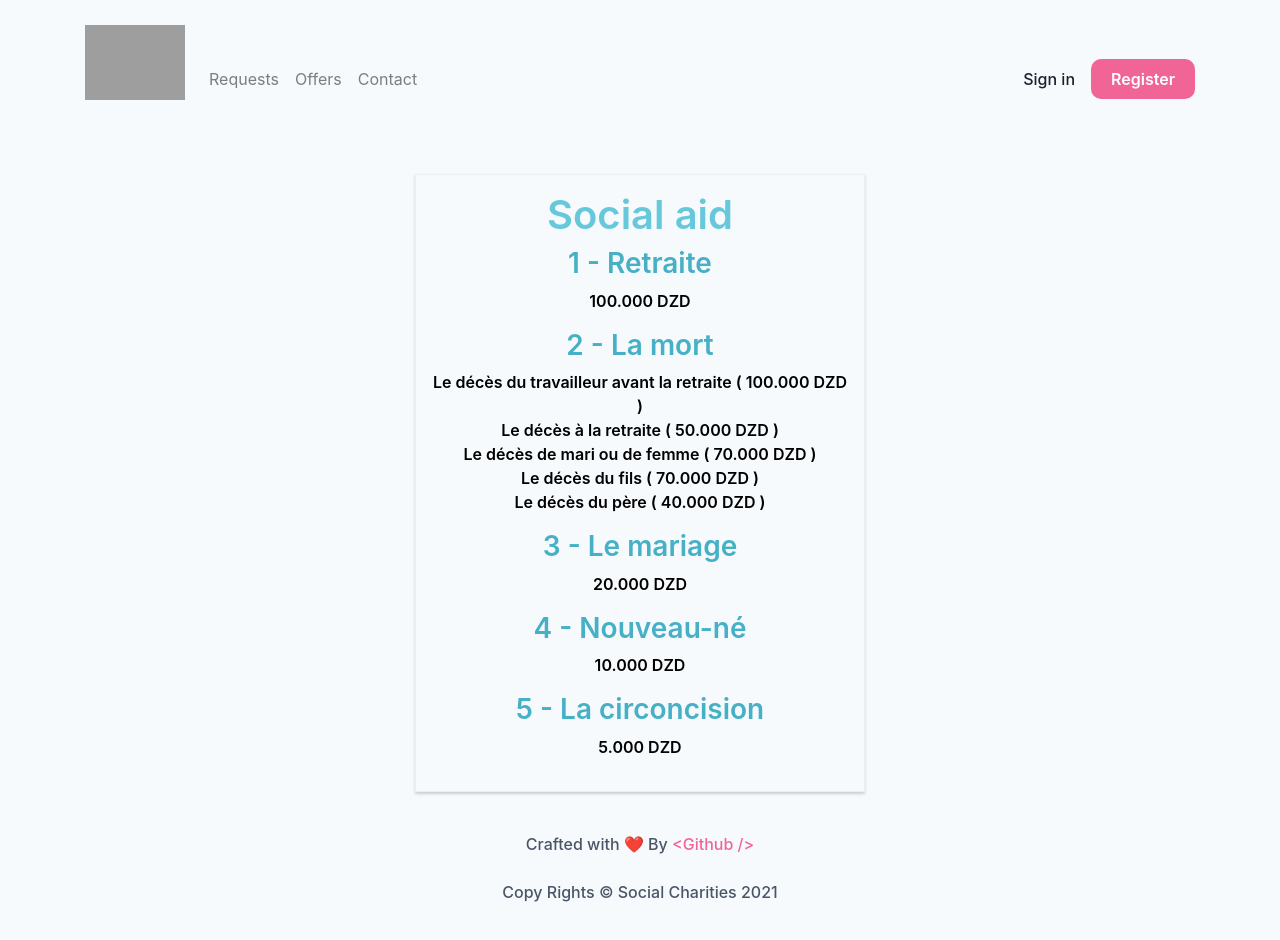
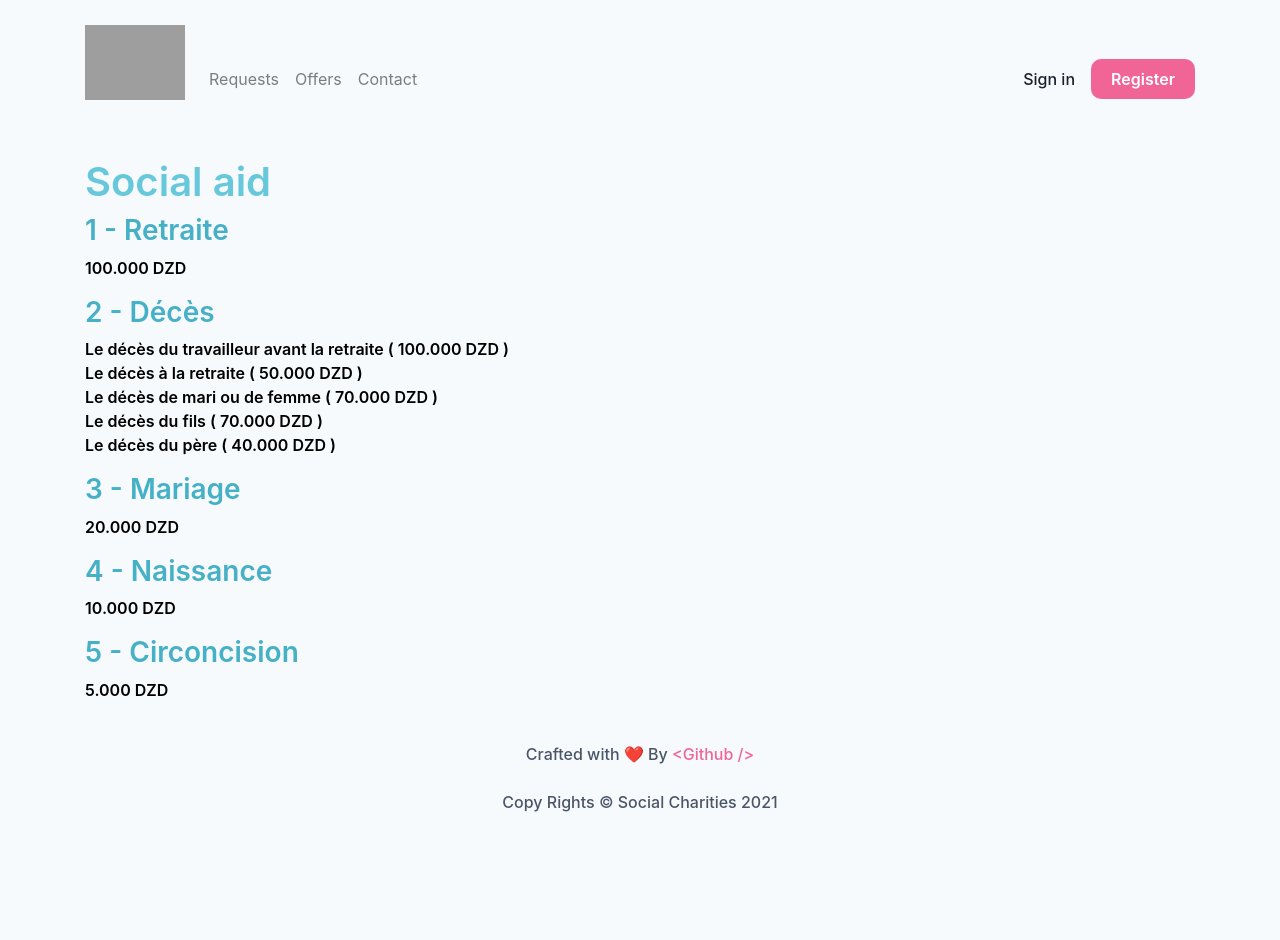
Before and after one commit to SidAhmedSahraoui/Social_Charities, a React (Create React App) app in the folder client/: page /offers/soc in a window 1280 px wide. Shown: the top 940 px of the page. After the commit the page ends 860 px from the top, so only its background shows below. Built offline with nearby package versions, Linux system fonts and the light colour scheme; grey boxes are pictures that could not be loaded.

Commit message:
fix container in offers

```diff
--- a/client/src/components/pages/Dropdown/Budget/budget.css
+++ b/client/src/components/pages/Dropdown/Budget/budget.css
@@ -127,13 +127,6 @@
   font-size: 1.8rem;
 }
 
-.icon {
-  width: 2.8rem;
-  height: 2.8rem;
-  fill: var(--white-color);
-  transition: fill 0.2s ease;
-}
-
 .icon-green:hover {
   fill: var(--green-color);
 }
--- a/client/src/components/pages/Home/Home-jss.js
+++ b/client/src/components/pages/Home/Home-jss.js
@@ -4,6 +4,9 @@ const Styles = createUseStyles({
   page: {
     padding: '0px 150px 0px 150px',
     marginBottom: '10px',
+    '& .loop': {
+    color: '#c2255c',
+    },
     '& h1.title': {
       color: '#2d3748',
       fontWeight: '700',
--- a/client/src/components/pages/Home/Home.js
+++ b/client/src/components/pages/Home/Home.js
@@ -28,7 +28,7 @@ const Home = () => {
             <h1 className='title mx-auto mx-lg-0 '>
                 Social Services <br /> Platform <br /> for {' '}
                 <TextLoop interval={1500} fade={true}
-                 className='red' children={["Teachers", "Academic staff", "ATS"]} />
+                 className='loop' children={["Teachers", "Academic staff", "ATS"]} />
                 <br />
             </h1>
           </div>
--- a/client/src/components/pages/Offers/description/Hea.js
+++ b/client/src/components/pages/Offers/description/Hea.js
@@ -1,30 +1,17 @@
 import React from 'react';
-import styled from 'styled-components';
+import { Container } from 'react-bootstrap'
 
 import { BUTTON_TRANSPARENT,
          BUTTON_TRANSPARENT_D,
          BUTTON_TRANSPARENT_N
           } from '../../../../Styles/Button'
 
-const StyledDiv = styled.div`
-  width: 60%;
-  margin: 16px auto;
-  border: 1px solid #eee;
-  box-shadow: 0 2px 3px #ccc;
-  padding: 16px;
-  text-align: center;
-
-  @media (min-width: 500px) {
-    width: 450px;
-  }
-`;
-
 
 const Hea = () => {
 
 
         return (
-            <StyledDiv>
+            <Container>
             <div >
                 <h1 style={BUTTON_TRANSPARENT}> Health services </h1>
                 <h3 style={BUTTON_TRANSPARENT_D}> 1 - opérations chirurgicales </h3>
@@ -37,7 +24,7 @@ const Hea = () => {
                 <p style={BUTTON_TRANSPARENT_N}> 25 % de la valeur pour les hammams
                                                   (seulement sous 50.000 DZD) </p>
             </div>
-            </StyledDiv>
+            </Container>
             )
         }
 
--- a/client/src/components/pages/Offers/description/Oth.js
+++ b/client/src/components/pages/Offers/description/Oth.js
@@ -1,36 +1,22 @@
 import React from 'react';
-import styled from 'styled-components';
+import { Container } from 'react-bootstrap';
 
 import { BUTTON_TRANSPARENT,
          BUTTON_TRANSPARENT_D,
          BUTTON_TRANSPARENT_N
           } from '../../../../Styles/Button'
 
-const StyledDiv = styled.div`
-  width: 60%;
-  margin: 16px auto;
-  border: 1px solid #eee;
-  box-shadow: 0 2px 3px #ccc;
-  padding: 16px;
-  text-align: center;
-
-  @media (min-width: 500px) {
-    width: 450px;
-  }
-`;
-
-
 const Oth = () => {
 
 
         return (
-            <StyledDiv>
+            <Container>
             <div >
                 <h1 style={BUTTON_TRANSPARENT}> Other services </h1>
                 <h3 style={BUTTON_TRANSPARENT_D}> 1 - Prêt exceptionnel </h3>
                 <p style={BUTTON_TRANSPARENT_N}> 50.000 DZD  </p>
             </div>
-            </StyledDiv>
+            </Container>
             )
         }
 
--- a/client/src/components/pages/Offers/description/Soc.js
+++ b/client/src/components/pages/Offers/description/Soc.js
@@ -1,50 +1,35 @@
 import React from 'react';
-import styled from 'styled-components';
-
+import { Container } from 'react-bootstrap';
 import {
          BUTTON_TRANSPARENT,
          BUTTON_TRANSPARENT_D,
          BUTTON_TRANSPARENT_N
           } from '../../../../Styles/Button'
 
-const StyledDiv = styled.div`
-  width: 60%;
-  margin: 16px auto;
-  border: 1px solid #eee;
-  box-shadow: 0 2px 3px #ccc;
-  padding: 16px;
-  text-align: center;
-
-  @media (min-width: 500px) {
-    width: 450px;
-  }
-`;
-
-
 const Soc = () => {
 
 
         return (
-            <StyledDiv>
+            <Container>
             <div >
                 <h1 style={BUTTON_TRANSPARENT}> Social aid </h1>
                 <h3 style={BUTTON_TRANSPARENT_D}> 1 - Retraite </h3>
                 <p style={BUTTON_TRANSPARENT_N}> 100.000 DZD  </p>
-                <h3 style={BUTTON_TRANSPARENT_D}> 2 - La mort  </h3>
+                <h3 style={BUTTON_TRANSPARENT_D}> 2 - Décès  </h3>
                 <p style={BUTTON_TRANSPARENT_N}>  Le décès du travailleur avant la retraite ( 100.000 DZD ) <br/>
                                                   Le décès à la retraite ( 50.000 DZD ) <br/>
                                                   Le décès de mari ou de femme ( 70.000 DZD ) <br/>
                                                   Le décès du fils ( 70.000 DZD ) <br/>
                                                   Le décès du père ( 40.000 DZD )  </p>
-                <h3 style={BUTTON_TRANSPARENT_D}> 3 - Le mariage  </h3>
+                <h3 style={BUTTON_TRANSPARENT_D}> 3 - Mariage  </h3>
                 <p style={BUTTON_TRANSPARENT_N}> 20.000 DZD  </p>
-                <h3 style={BUTTON_TRANSPARENT_D}>4 - Nouveau-né  </h3>
+                <h3 style={BUTTON_TRANSPARENT_D}>4 - Naissance  </h3>
                 <p style={BUTTON_TRANSPARENT_N}> 10.000 DZD  </p>
-                <h3 style={BUTTON_TRANSPARENT_D}> 5 - La circoncision  </h3>
+                <h3 style={BUTTON_TRANSPARENT_D}> 5 - Circoncision  </h3>
                 <p style={BUTTON_TRANSPARENT_N}>  5.000 DZD </p>
 
             </div>
-            </StyledDiv>
+            </Container>
             )
         }
 
--- a/client/src/components/pages/Offers/description/Sol.js
+++ b/client/src/components/pages/Offers/description/Sol.js
@@ -1,30 +1,15 @@
 import React from 'react';
-import styled from 'styled-components';
-
+import { Container } from 'react-bootstrap';
 import { BUTTON_TRANSPARENT,
          BUTTON_TRANSPARENT_D,
          BUTTON_TRANSPARENT_N
           } from '../../../../Styles/Button'
 
-const StyledDiv = styled.div`
-  width: 60%;
-  margin: 16px auto;
-  border: 1px solid #eee;
-  box-shadow: 0 2px 3px #ccc;
-  padding: 16px;
-  text-align: center;
-
-  @media (min-width: 500px) {
-    width: 450px;
-  }
-`;
-
-
 const Sol = () => {
 
 
         return (
-            <StyledDiv>
+            <Container>
             <div >
                 <h1 style={BUTTON_TRANSPARENT}> Solidarity </h1>
                 <h3 style={BUTTON_TRANSPARENT_D}> 1 - Aides en cas d'accident et de catastrophe </h3>
@@ -32,7 +17,7 @@ const Sol = () => {
                 <h3 style={BUTTON_TRANSPARENT_D}> 2 - Aides pour les cas exceptionnels </h3>
                 <p style={BUTTON_TRANSPARENT_N}> 50.000 DZD </p>
             </div>
-            </StyledDiv>
+            </Container>
             )
         }
 
```
